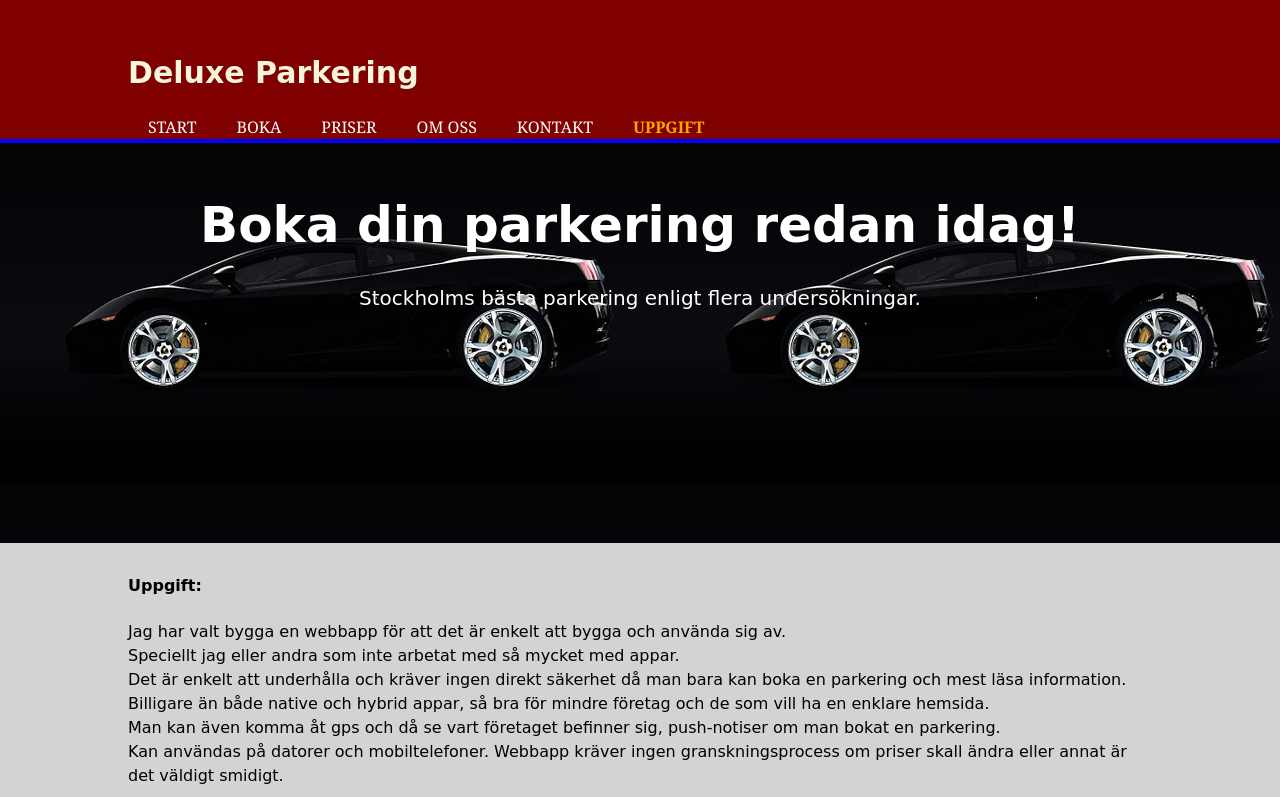
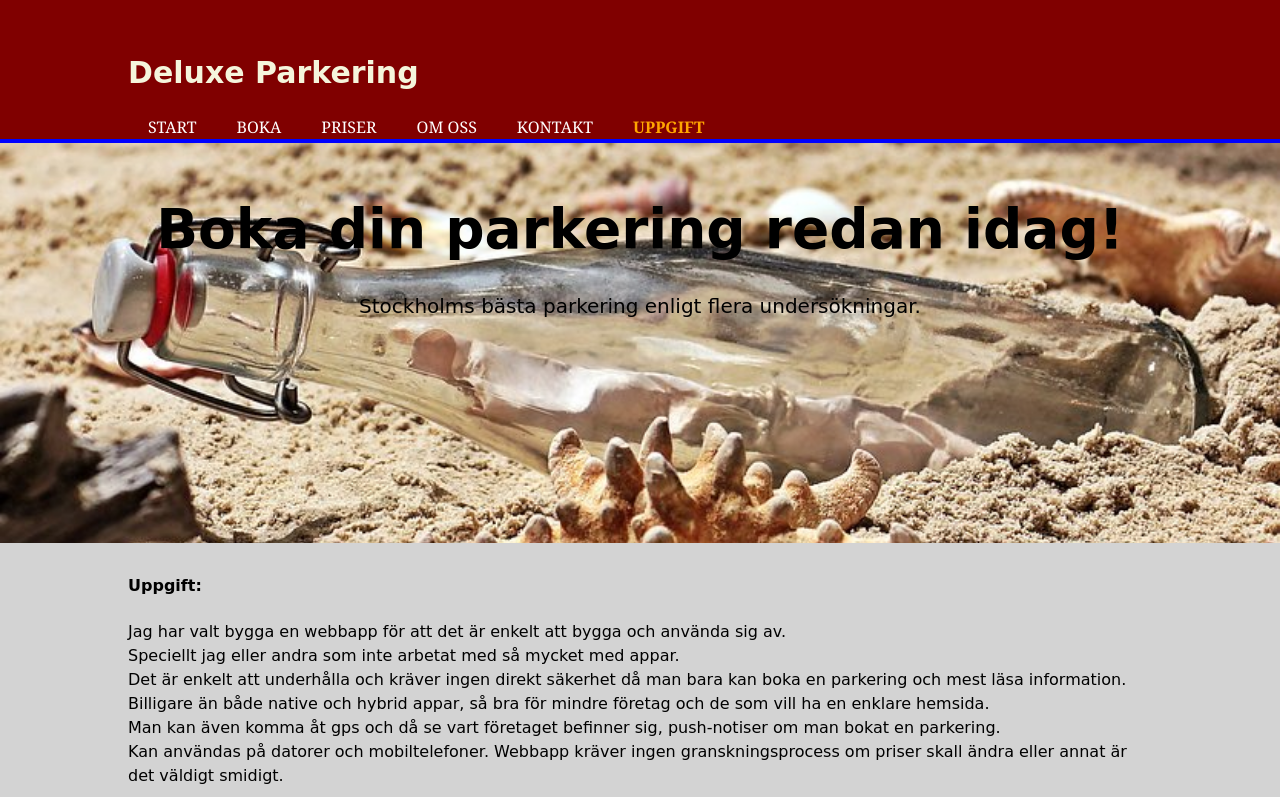
Before and after one commit to Robert1996s/DeluxeParkering, a plain HTML site: page uppgift.html in a window 1280 px wide. Shown: the top 797 px of the page. Drawn offline with Linux system fonts and the light colour scheme.

Commit message:
Uppgiftsidan fixad

```diff
--- a/Deluxe.css
+++ b/Deluxe.css
@@ -197,3 +197,23 @@ footer {
 #showcasekontakt p{
     font-size: 20px;
 }
+
+#showcaseuppgift{
+    min-height: 400px;
+    background-image: url("kontaktaoss.jpg");
+    text-align: center;
+    color: black;
+    background-position: center;
+    background-repeat: no-repeat;
+    background-size: cover;
+}
+
+#showcaseuppgift h2{
+    margin-top: 45px;
+    font-size: 55px;
+    margin-bottom: 10px;
+}
+
+#showcaseuppgift p{
+    font-size: 20px;
+}
--- a/uppgift.html
+++ b/uppgift.html
@@ -38,7 +38,7 @@
 
     </header>
 
-    <section id="showcasestart">
+    <section id="showcaseuppgift">
         <div class="container">
             <h2>Boka din parkering redan idag!</h2>
             <p>Stockholms bästa parkering enligt flera undersökningar.</p>
```
